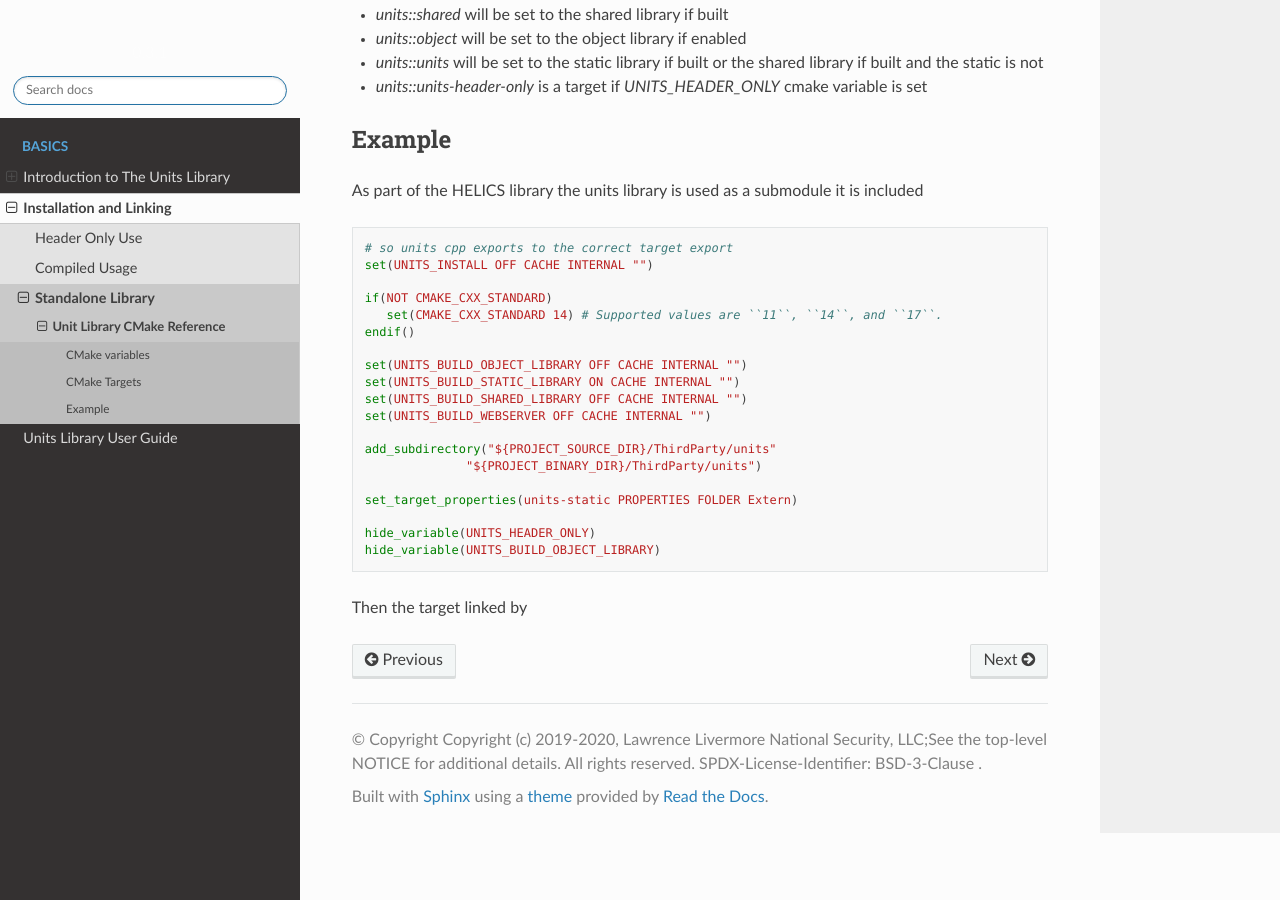
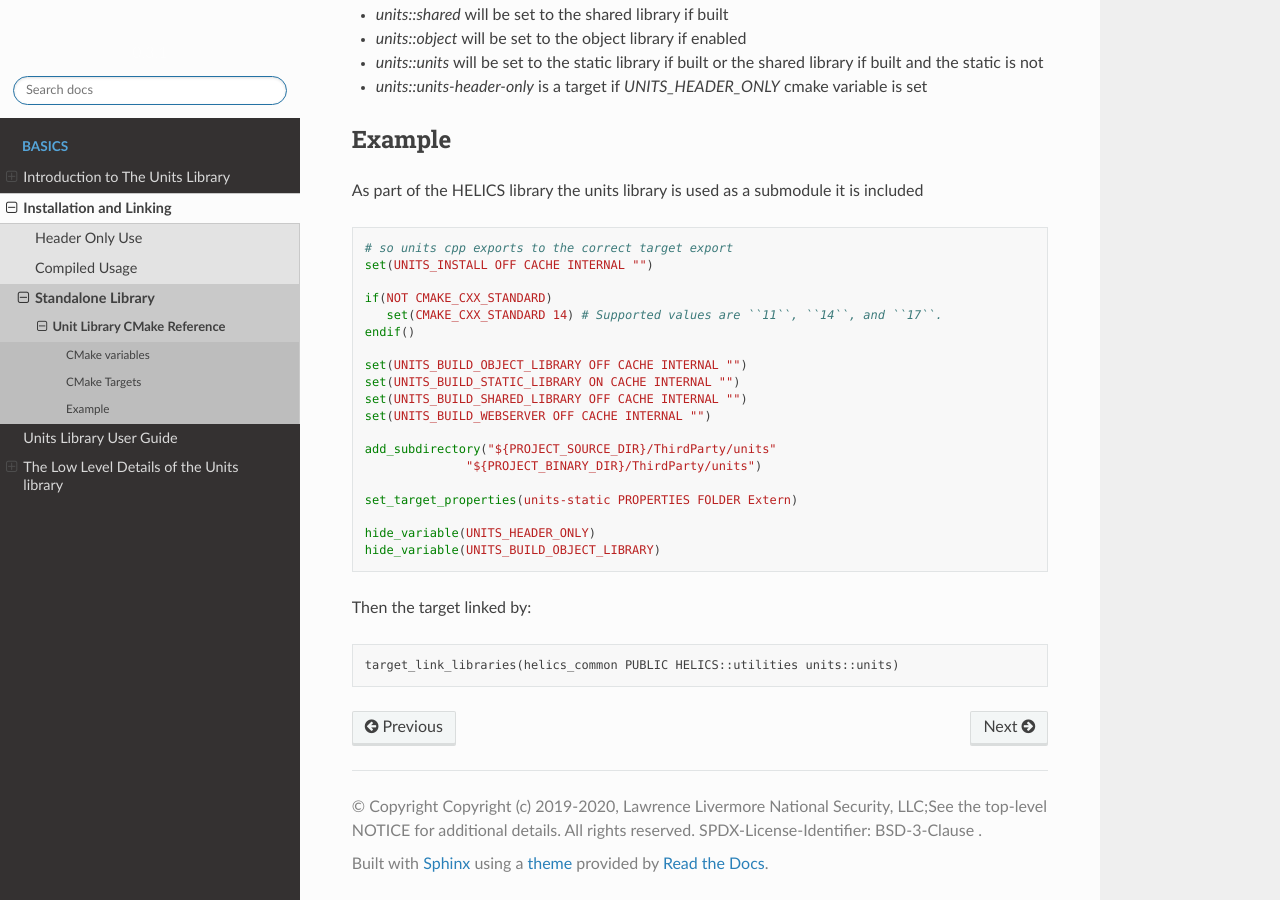
Before and after one commit to LLNL/units, a Sphinx documentation site: the page built from docs/installation/cmake_variables.rst, in a window 1280 px wide and 900 px high, scrolled down 1061 px. Built offline with Sphinx 7.4.7 and the Read the Docs theme 2.0.0, drawn with Linux system fonts in a browser that asks for light colours.

Commit message:
add a details section

```diff
--- /dev/null
+++ b/docs/details/index.rst
@@ -0,0 +1,8 @@
+=====================================
+The Low Level Details of the Units library
+=====================================
+
+.. toctree::
+   :maxdepth: 1
+
+   unit_base
--- /dev/null
+++ b/docs/details/unit_base.rst
@@ -0,0 +1,5 @@
+---------------------------
+Unit base class
+---------------------------
+
+The unit base class is a bitmap comprising segments of a 32 bit number.  all the bits are defined
--- a/docs/index.rst
+++ b/docs/index.rst
@@ -42,6 +42,7 @@
    introduction/index
    installation/index
    user-guide/index
+   details/index
 
 Indices and tables
 ==================
--- a/docs/installation/cmake_variables.rst
+++ b/docs/installation/cmake_variables.rst
@@ -65,4 +65,6 @@
    hide_variable(UNITS_HEADER_ONLY)
    hide_variable(UNITS_BUILD_OBJECT_LIBRARY)
 
-Then the target linked by
+Then the target linked by::
+
+   target_link_libraries(helics_common PUBLIC HELICS::utilities units::units)
```
